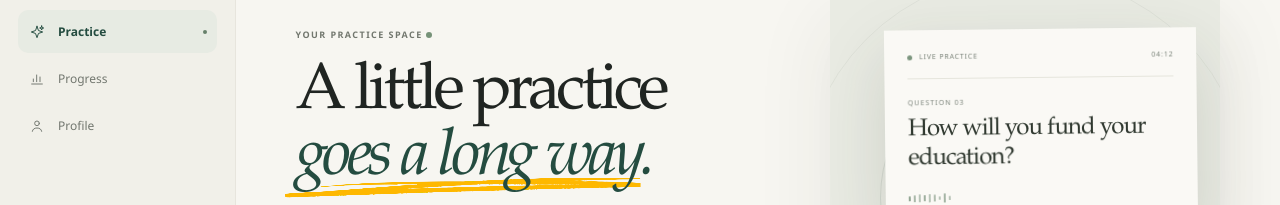
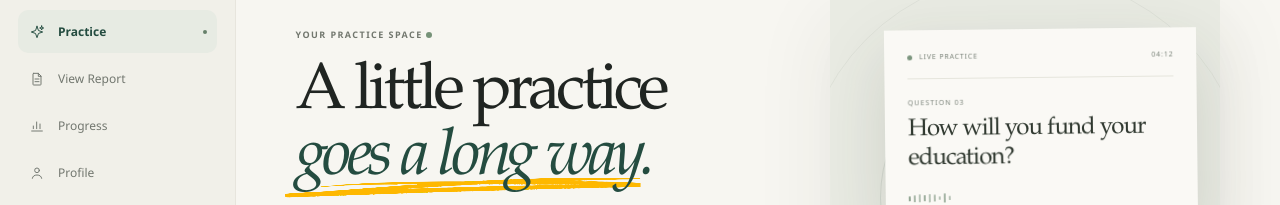
Before and after one commit to ahmedawan216/f1-interview, a Next.js app: page /app/practice in a window 1280 px wide. Shown: the part 126-331 px from the top of the page. Built offline with nearby package versions, Linux system fonts and the light colour scheme.

Commit message:
Add View Report to workspace sidebar

```diff
--- a/components/app-shell.tsx
+++ b/components/app-shell.tsx
@@ -5,6 +5,7 @@ import { usePathname } from "next/navigation";
 
 const navigation = [
   { label: "Practice", href: "/app/practice", icon: "spark" },
+  { label: "View Report", href: "/app/report", icon: "report" },
   { label: "Progress", href: "/app/progress", icon: "chart" },
   { label: "Profile", href: "/app/profile", icon: "person" },
 ];
@@ -12,6 +13,9 @@ const navigation = [
 function NavIcon({ name }: { name: string }) {
   if (name === "spark") {
     return <svg viewBox="0 0 24 24" aria-hidden="true"><path d="M12 3.5 14.2 9.8 20.5 12l-6.3 2.2L12 20.5l-2.2-6.3L3.5 12l6.3-2.2L12 3.5Z" /><path d="m19 3 .7 2.3L22 6l-2.3.7L19 9l-.7-2.3L16 6l2.3-.7L19 3Z" /></svg>;
+  }
+  if (name === "report") {
+    return <svg viewBox="0 0 24 24" aria-hidden="true"><path d="M7 3.5h7l4 4V20a1 1 0 0 1-1 1H7a1 1 0 0 1-1-1V4.5a1 1 0 0 1 1-1Z" /><path d="M14 3.5V8h4M9 12h6M9 16h6" /></svg>;
   }
   if (name === "chart") {
     return <svg viewBox="0 0 24 24" aria-hidden="true"><path d="M4 19.5h16M6.5 16v-4m5 4V6m5 10v-7" /></svg>;
```
